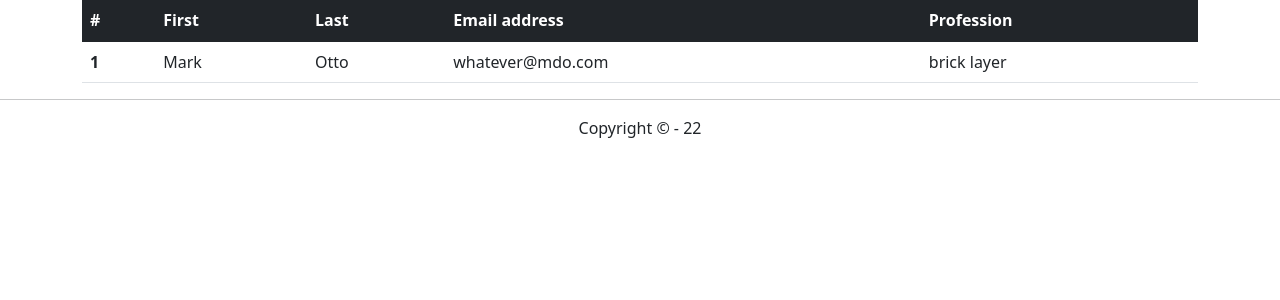
After one commit to null-terminator-v0/IT_Conference, a PHP site: page /attendees.php in a window 1280 px wide. The commit adds this page. Shown: the top 300 px of the page. Run offline with PHP 8.4, Linux system fonts and the light colour scheme; some libraries are stand-ins or nearby versions.

Commit message:
created attendees page and edited the submit button on the sign up page

```diff
--- /dev/null
+++ b/source/attendees.php
@@ -0,0 +1,29 @@
+<?php
+    $title = 'attendees';
+    require_once "includes/header.php";
+?>
+
+
+    <table class="table">
+        <thead class="table-dark">
+        <tr>
+            <th scope="col">#</th>
+            <th scope="col">First</th>
+            <th scope="col">Last</th>
+            <th scope="col">Email address</th>
+            <th scope="col">Profession</th>
+        </tr>
+        </thead>
+        <tbody class="table-group-divider">
+        <tr>
+            <th scope="row">1</th>
+            <td>Mark</td>
+            <td>Otto</td>
+            <td>whatever@mdo.com</td>
+            <td>brick layer</td>
+        </tr>
+        </tbody>
+    </table>
+
+
+<?php require_once "includes/footer.php"; ?>
```
Also changed, not shown: source/index.php (+3 -21 lines).
